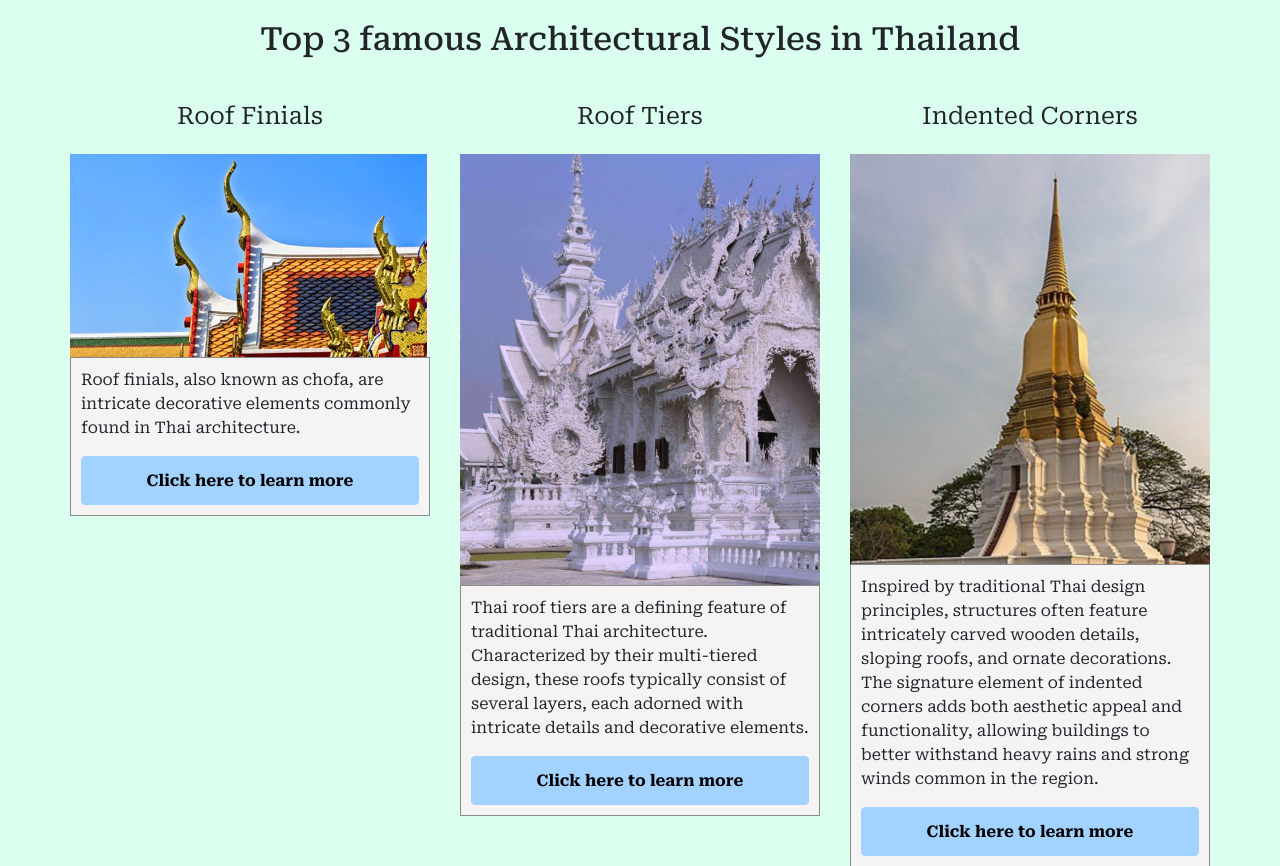
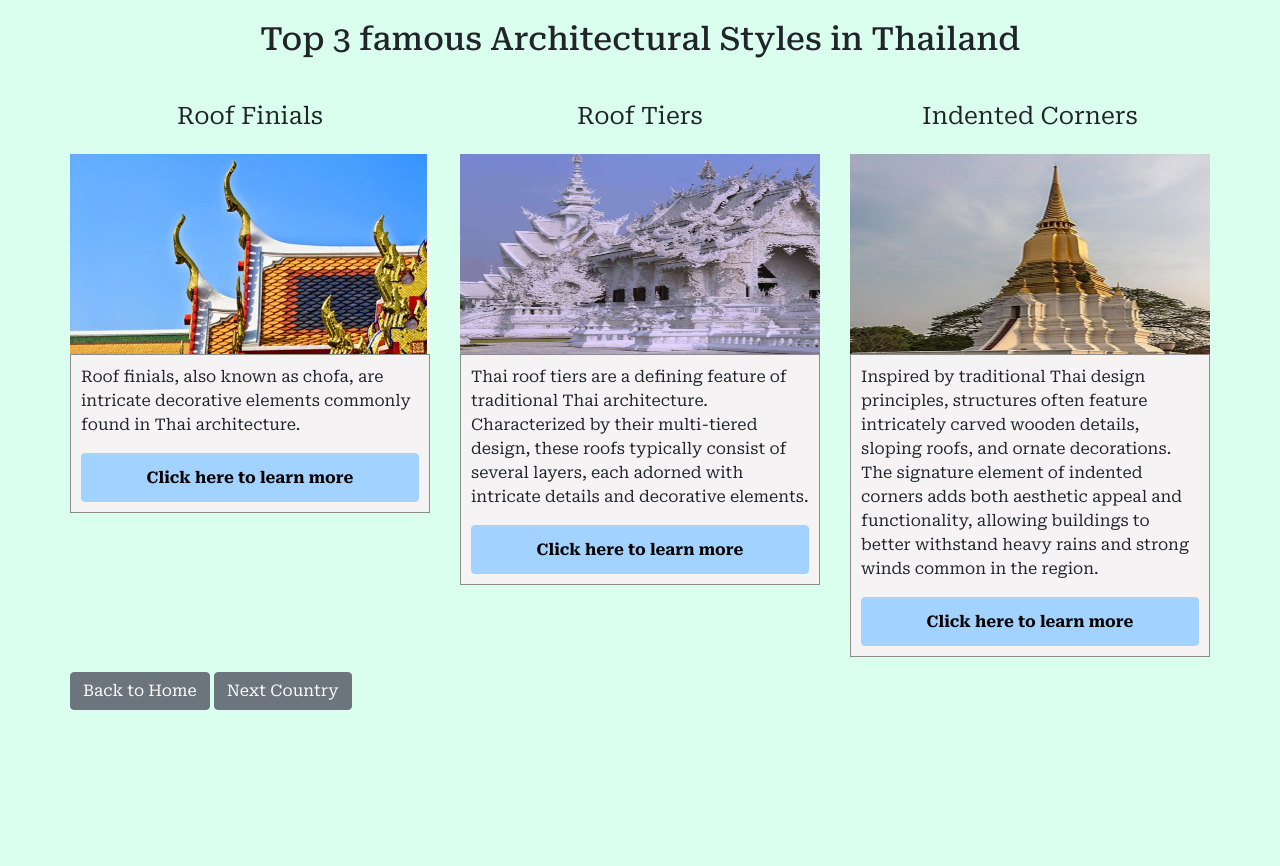
Before and after one commit to kentrietran/SEAsiaArchitectureProject, a Flask app: page /learn/1 in a window 1280 px wide. Shown: the part 56-922 px from the top of the page. After the commit the page ends 766 px from the top, so only its background shows below. Run offline with Flask 3, Linux system fonts and the light colour scheme; some libraries are stand-ins or nearby versions.

Commit message:
image style

```diff
--- a/templates/learn.html
+++ b/templates/learn.html
@@ -9,7 +9,7 @@
             <div class="container">
                 <div class="architectural-style-title">{{ lesson['card_text_title'][i] }}</div>
                 <div class="learn-card">
-                    <img class="img-fluid learn-card-picture" src="{{ url_for('static', filename=lesson['card_images'][i]) }}" alt="Image of {{ lesson['card_text_title'][i] }}">
+                    <img style="height: 200px;" class="img-fluid learn-card-picture" src="{{ url_for('static', filename=lesson['card_images'][i]) }}" alt="Image of {{ lesson['card_text_title'][i] }}">
                     <div class="learn-card-description">
                         <p>{{ lesson['card_text'][i] }}</p>
                         <a id="learn-more-button" class="btn btn-primary" href="/lesson/{{ lesson['lesson_id'] }}/{{ i }}">Click here to learn more</a>
@@ -23,10 +23,3 @@
     <a href="/home2" class="btn btn-secondary mb-3">Next Country</a>  <!-- Back button to home2 -->
 </div>
 {% endblock %}
-
-<style>
-    .learn-card-picture {
-        width: 100%; /* Set the width to 100% */
-        height: auto; /* Maintain aspect ratio */
-    }
-</style>
```
